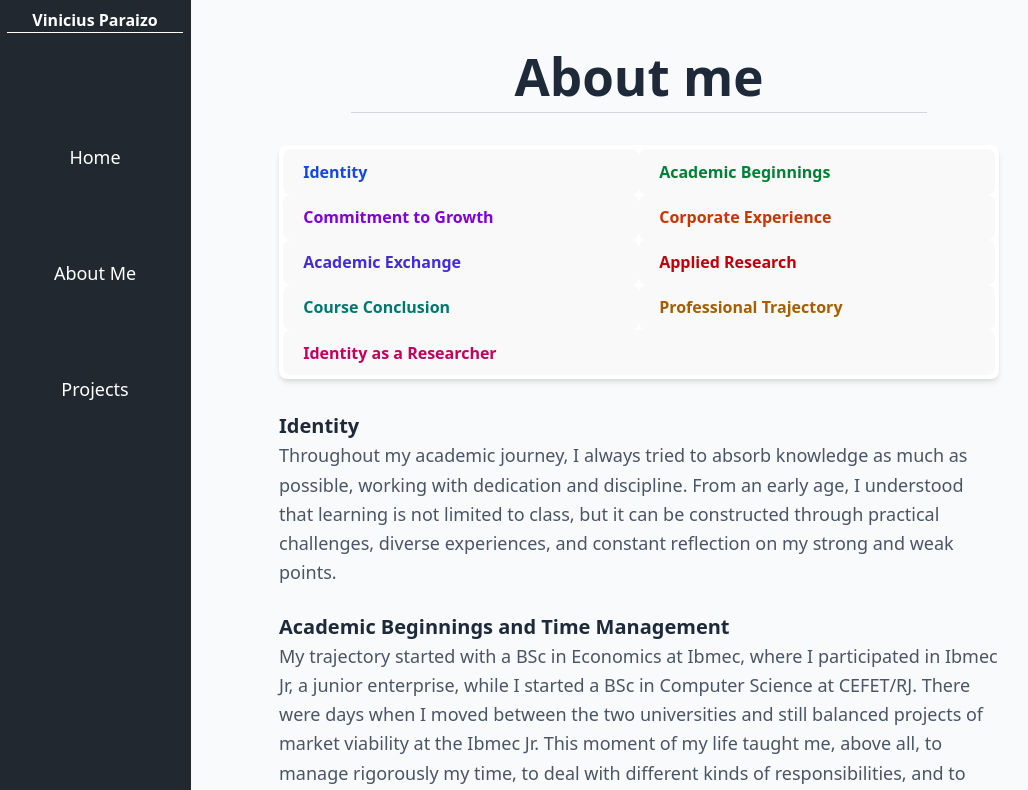
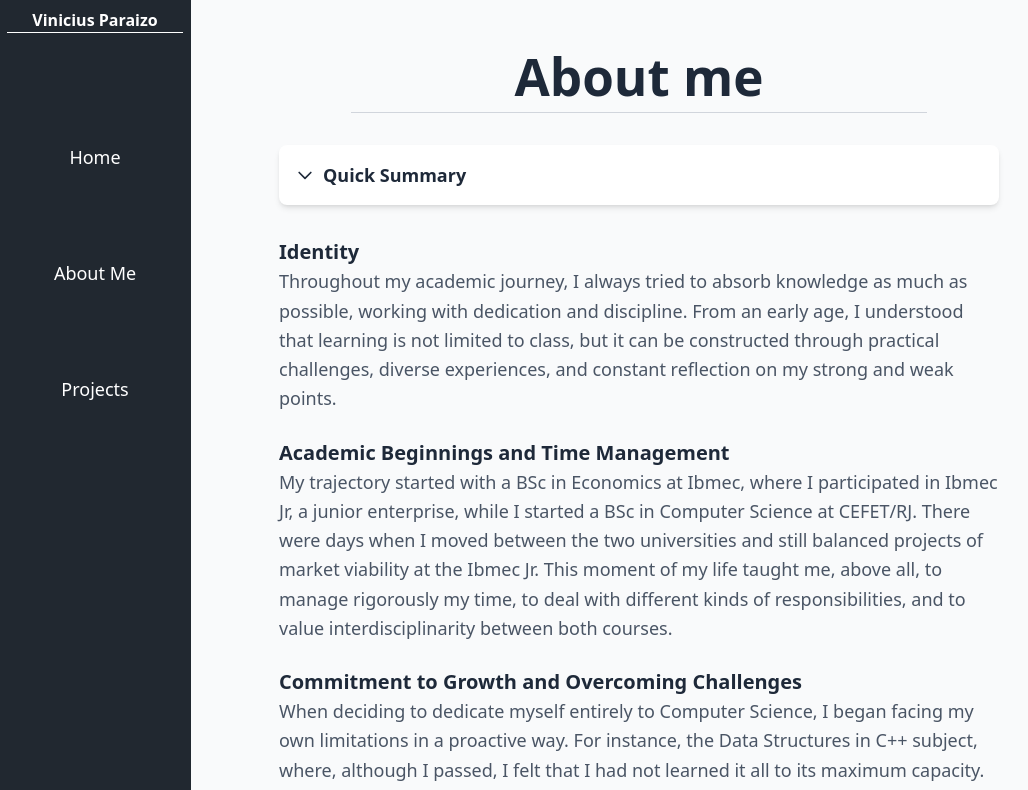
Before and after one commit to paraizovinicius/paraizovinicius.github.io, a React (Vite) app in the folder vite-project/: page /AboutMe in a window 1280 px wide. Shown: the top 790 px of the page, without its empty margins (1-1029 px from the left). Built offline with nearby package versions, Linux system fonts and the light colour scheme.

Commit message:
sumário em about me

```diff
--- a/vite-project/src/pages/aboutMe.tsx
+++ b/vite-project/src/pages/aboutMe.tsx
@@ -16,74 +16,87 @@ const AboutMe: React.FC = () => {
                 <hr className="border-t border-gray-300 mt-2 mb-1.5 max-w-[80%] mx-auto mb-8" />
 
                 {/* Quick Summary Navigation */}
-                <div className="bg-white rounded-lg shadow-md p-1 mb-8">
-                    {/* <h2 className="text-2xl font-bold mb-4 text-center">Quick Summary</h2> */}
-                    <div className="grid grid-cols-1 md:grid-cols-2">
-                        <button
+                <details className="bg-white rounded-lg shadow-md p-2 mb-8">
+                <summary className="cursor-pointer text-lg font-semibold text-gray-800 flex items-center gap-2 p-2 hover:text-blue-600">
+                    {/* You can replace this with an icon from lucide-react or heroicons */}
+                    <svg
+                    xmlns="http://www.w3.org/2000/svg"
+                    className="h-5 w-5"
+                    fill="none"
+                    viewBox="0 0 24 24"
+                    stroke="currentColor"
+                    >
+                    <path strokeLinecap="round" strokeLinejoin="round" strokeWidth={2} d="M19 9l-7 7-7-7" />
+                    </svg>
+                    Quick Summary
+                </summary>
+
+                <div className="grid grid-cols-1 md:grid-cols-2 gap-2 mt-3">
+                    <div
                     onClick={() => scrollToSection('identity')}
-                            className="text-left p-3 rounded-md bg-blue-50 hover:bg-blue-100 transition-colors border border-blue-200 hover:border-blue-300"
+                    className="cursor-pointer text-left p-3 rounded-md bg-blue-50 hover:bg-blue-100 transition-colors border border-blue-200 hover:border-blue-300"
                     >
-                            <span className="font-semibold text-blue-700">Identity</span>
-                            {/* <p className="text-sm text-gray-600 mt-1">My personal approach to learning and growth</p> */}
-                        </button>
-                        <button
+                    <span className="font-semibold text-blue-700">1. Identity</span>
+                    </div>
+
+                    <div
                     onClick={() => scrollToSection('academic-beginnings')}
-                            className="text-left p-3 rounded-md bg-green-50 hover:bg-green-100 transition-colors border border-green-200 hover:border-green-300"
+                    className="cursor-pointer text-left p-3 rounded-md bg-green-50 hover:bg-green-100 transition-colors border border-green-200 hover:border-green-300"
                     >
-                            <span className="font-semibold text-green-700">Academic Beginnings</span>
-                            {/* <p className="text-sm text-gray-600 mt-1">Dual studies and time management</p> */}
-                        </button>
-                        <button
+                    <span className="font-semibold text-green-700">2. Academic Beginnings</span>
+                    </div>
+
+                    <div
                     onClick={() => scrollToSection('commitment-growth')}
-                            className="text-left p-3 rounded-md bg-purple-50 hover:bg-purple-100 transition-colors border border-purple-200 hover:border-purple-300"
+                    className="cursor-pointer text-left p-3 rounded-md bg-purple-50 hover:bg-purple-100 transition-colors border border-purple-200 hover:border-purple-300"
                     >
-                            <span className="font-semibold text-purple-700">Commitment to Growth</span>
-                            {/* <p className="text-sm text-gray-600 mt-1">Overcoming challenges and tutoring experience</p> */}
-                        </button>
-                        <button
+                    <span className="font-semibold text-purple-700">3. Commitment to Growth</span>
+                    </div>
+
+                    <div
                     onClick={() => scrollToSection('corporate-experience')}
-                            className="text-left p-3 rounded-md bg-orange-50 hover:bg-orange-100 transition-colors border border-orange-200 hover:border-orange-300"
+                    className="cursor-pointer text-left p-3 rounded-md bg-orange-50 hover:bg-orange-100 transition-colors border border-orange-200 hover:border-orange-300"
                     >
-                            <span className="font-semibold text-orange-700">Corporate Experience</span>
-                            {/* <p className="text-sm text-gray-600 mt-1">VTEX internship and automation project</p> */}
-                        </button>
-                        <button
+                    <span className="font-semibold text-orange-700">4. Corporate Experience</span>
+                    </div>
+
+                    <div
                     onClick={() => scrollToSection('academic-exchange')}
-                            className="text-left p-3 rounded-md bg-indigo-50 hover:bg-indigo-100 transition-colors border border-indigo-200 hover:border-indigo-300"
+                    className="cursor-pointer text-left p-3 rounded-md bg-indigo-50 hover:bg-indigo-100 transition-colors border border-indigo-200 hover:border-indigo-300"
                     >
-                            <span className="font-semibold text-indigo-700">Academic Exchange</span>
-                            {/* <p className="text-sm text-gray-600 mt-1">France experience and first research contact</p> */}
-                        </button>
-                        <button
+                    <span className="font-semibold text-indigo-700">5. Academic Exchange</span>
+                    </div>
+
+                    <div
                     onClick={() => scrollToSection('applied-research')}
-                            className="text-left p-3 rounded-md bg-red-50 hover:bg-red-100 transition-colors border border-red-200 hover:border-red-300"
+                    className="cursor-pointer text-left p-3 rounded-md bg-red-50 hover:bg-red-100 transition-colors border border-red-200 hover:border-red-300"
                     >
-                            <span className="font-semibold text-red-700">Applied Research</span>
-                            {/* <p className="text-sm text-gray-600 mt-1">P&D Euranova internship and AI research</p> */}
-                        </button>
-                        <button
+                    <span className="font-semibold text-red-700">6. Applied Research</span>
+                    </div>
+
+                    <div
                     onClick={() => scrollToSection('course-conclusion')}
-                            className="text-left p-3 rounded-md bg-teal-50 hover:bg-teal-100 transition-colors border border-teal-200 hover:border-teal-300"
+                    className="cursor-pointer text-left p-3 rounded-md bg-teal-50 hover:bg-teal-100 transition-colors border border-teal-200 hover:border-teal-300"
                     >
-                            <span className="font-semibold text-teal-700">Course Conclusion</span>
-                            {/* <p className="text-sm text-gray-600 mt-1">Thesis completion and academic recognition</p> */}
-                        </button>
-                        <button
+                    <span className="font-semibold text-teal-700">7. Course Conclusion</span>
+                    </div>
+
+                    <div
                     onClick={() => scrollToSection('professional-trajectory')}
-                            className="text-left p-3 rounded-md bg-yellow-50 hover:bg-yellow-100 transition-colors border border-yellow-200 hover:border-yellow-300"
+                    className="cursor-pointer text-left p-3 rounded-md bg-yellow-50 hover:bg-yellow-100 transition-colors border border-yellow-200 hover:border-yellow-300"
                     >
-                            <span className="font-semibold text-yellow-700">Professional Trajectory</span>
-                            {/* <p className="text-sm text-gray-600 mt-1">Web development and Nemesis project</p> */}
-                        </button>
-                        <button
+                    <span className="font-semibold text-yellow-700">8. Professional Trajectory</span>
+                    </div>
+
+                    <div
                     onClick={() => scrollToSection('identity-researcher')}
-                            className="text-left p-3 rounded-md bg-pink-50 hover:bg-pink-100 transition-colors border border-pink-200 hover:border-pink-300 md:col-span-2"
+                    className="cursor-pointer text-left p-3 rounded-md bg-pink-50 hover:bg-pink-100 transition-colors border border-pink-200 hover:border-pink-300 md:col-span-2"
                     >
-                            <span className="font-semibold text-pink-700">Identity as a Researcher</span>
-                            {/* <p className="text-sm text-gray-600 mt-1">Current perspective and future goals</p> */}
-                        </button>
+                    <span className="font-semibold text-pink-700">9. Identity as a Researcher</span>
                     </div>
                 </div>
+                </details>
+
 
                 <div id="identity">
                     <div className="font-bold text-[20px] text-left">Identity</div>
--- a/vite-project/src/pages/projects.tsx
+++ b/vite-project/src/pages/projects.tsx
@@ -3,7 +3,7 @@ import ProjectCard from "../components/projectCard";
 
 const Projects: React.FC = () => {
     return (
-        <div className="min-h-screen pl-0 md:pl-22 max-w-[90%] md:max-w-[70%] mx-auto bg-gray-50 text-gray-800 py-12 px-6 mt-8 md:mt-0">
+        <div className="min-h-screen pl-0 md:pl-22 md:max-w-[70%] mx-auto bg-gray-50 text-gray-800 py-12 px-6 mt-8 md:mt-0">
             <h1 className="text-4xl font-bold mb-8 text-center">Projects</h1>
             <div className="max-w-4xl mx-auto grid gap-8 md:grid-cols-1">
                 <ProjectCard
```
Lines whose indentation alone changed are shown as unchanged.
